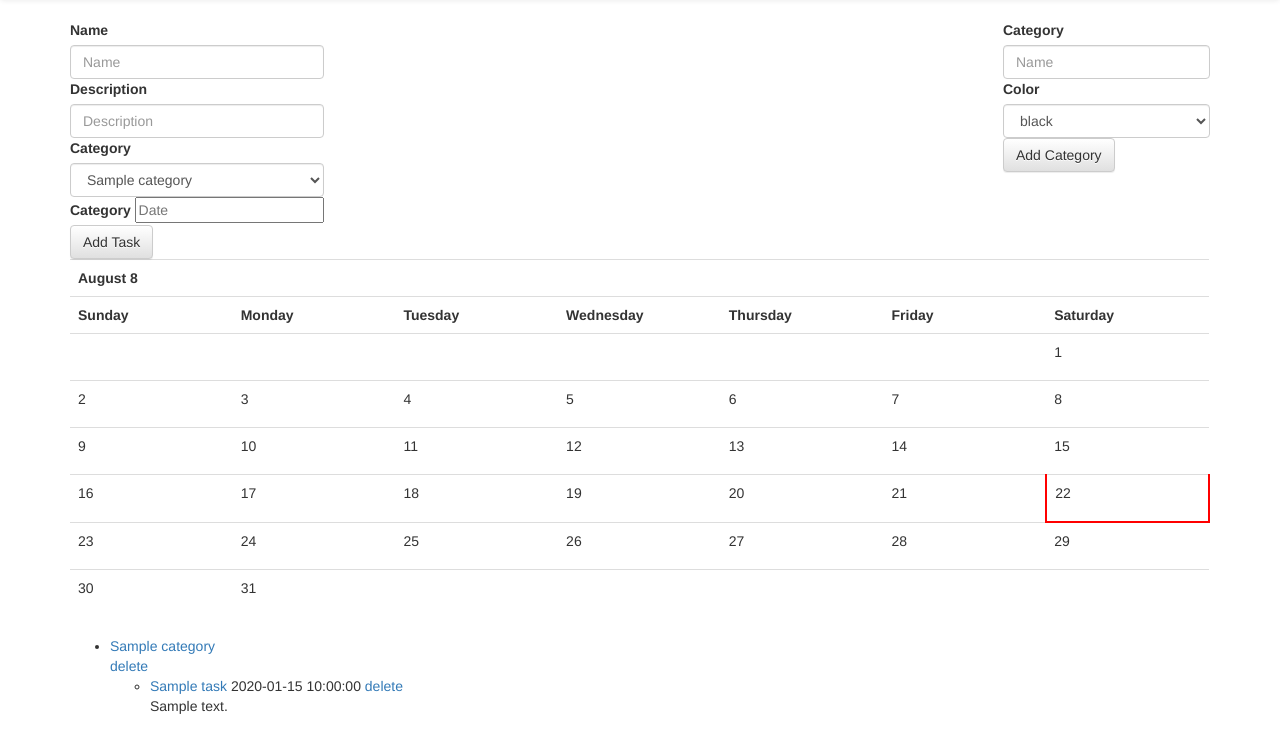
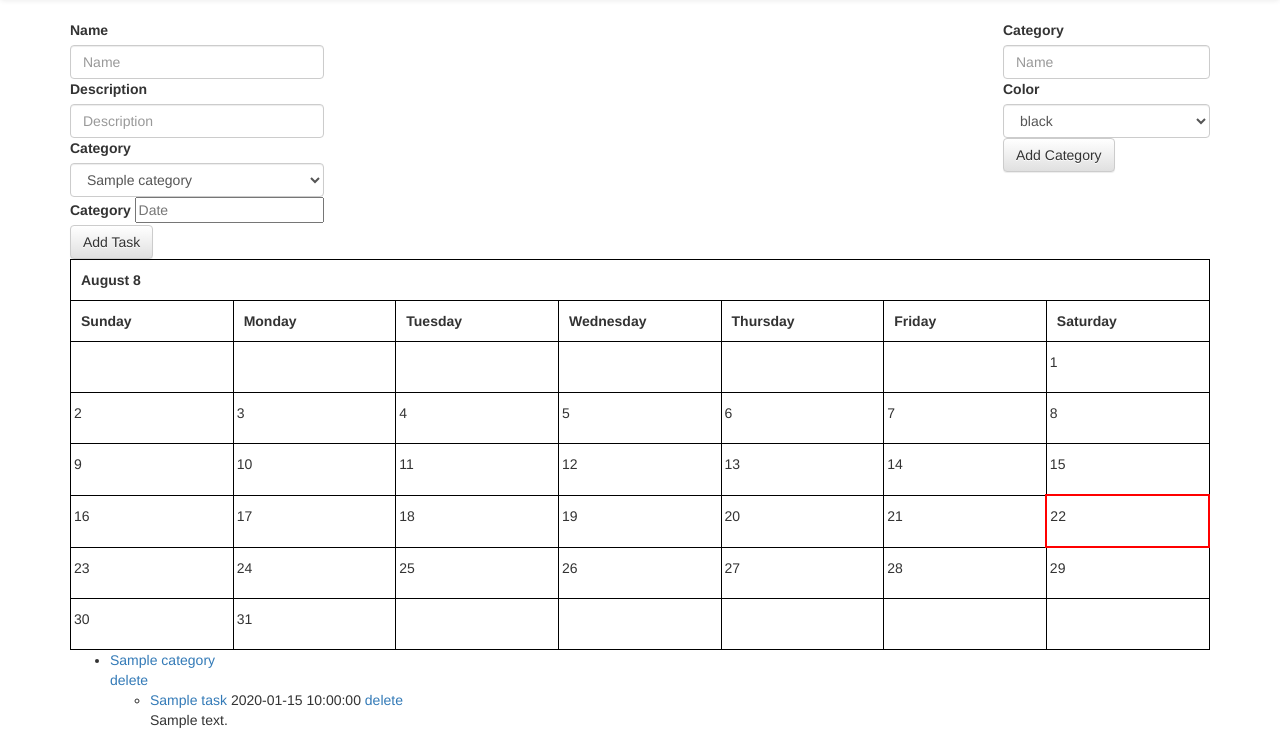
Before and after one commit to nicholasday/calendar, a Flask app: page / in a window 1280 px wide. Shown: the part 52-800 px from the top of the page. Run offline with Flask 2, Linux system fonts and the light colour scheme; a user stored in the database is signed in; tables that the repository leaves empty hold one stand-in row (values such as "Sample post"); some libraries are stand-ins or nearby versions.

Commit message:
Fixed some tables crap

```diff
--- a/app.py
+++ b/app.py
@@ -37,7 +37,7 @@ month_name = _localized_month('%B')
 def make_html_calendar(calendar):
     v = []
     a = v.append
-    a('<table class="month table">')
+    a('<table border="1" class="month my-table">')
     a('\n')
     a(formatmonthname(datetime.datetime.now().month, datetime.datetime.now().month))
     a('\n')
@@ -59,7 +59,7 @@ def formatday(day, weekday):
             s = s + '<li class="' + day[i][0] + '">' + str(day[i][1]) + "</li>"
 
         if day[0] == datetime.datetime.now().day:
-            day_class = 'today'
+            day_class = cssclasses[weekday] + ' today'
         else:
             day_class = cssclasses[weekday]
 
--- a/static/css/styles.css
+++ b/static/css/styles.css
@@ -1,10 +1,22 @@
 td {
     width: 14%;
     max-width: 14%;
-    padding: 5px;
+    padding: 3px;
+    padding-top: 10px;
+    padding-bottom: 10px;
+}
+th {
+    padding: 10px;
+}
+.my-table {
+    border: 1px solid black;
+    width: 100%;
+    max-width: 100%;
+    border-spacing: 0px;
+    border-collapse: collapse;
 }
 .today {
-    border: 2px solid red;
+    border: 2px double red;
 }
 .blue {
     color: #00FFFF;
```
